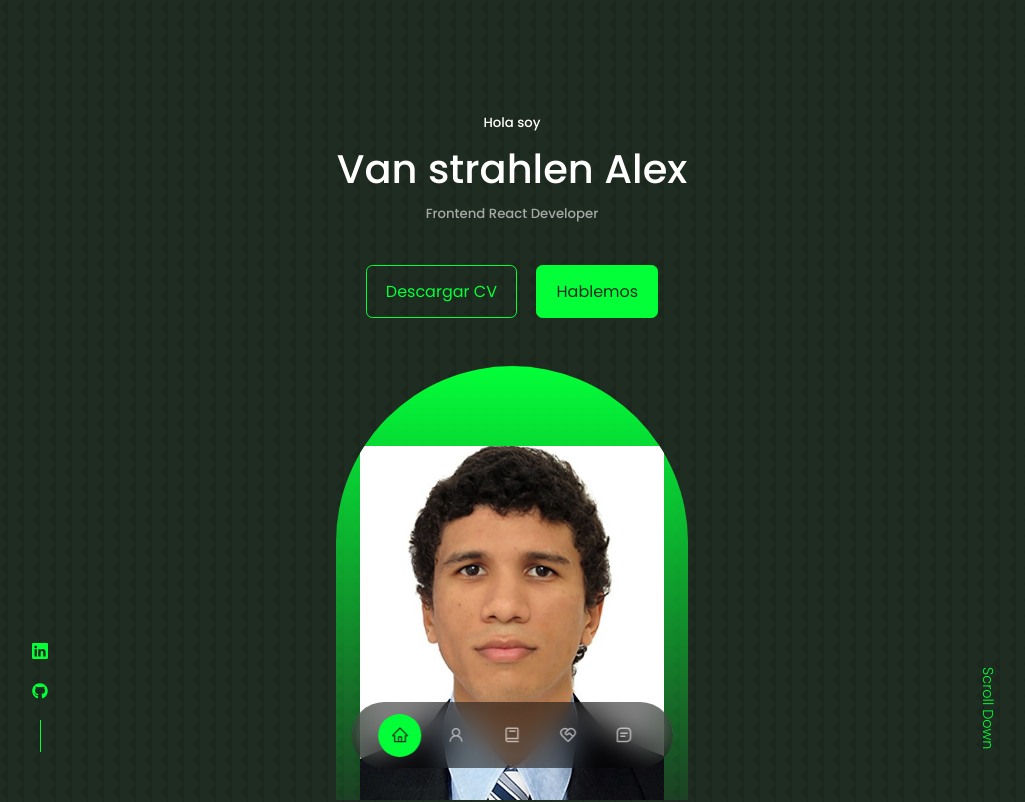
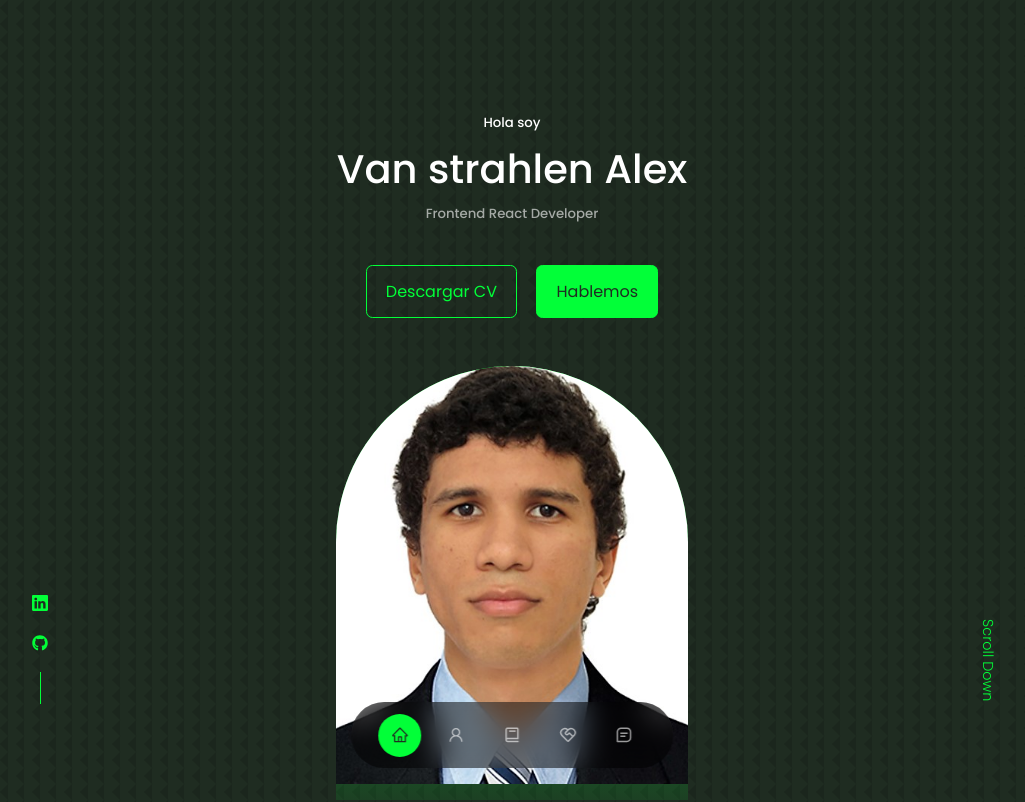
Before and after one commit to VanstrahlenAlex/PortafolioWebReactJS, a React (Create React App) app: page / in a window 1280 px wide. Shown: the top 802 px of the page, without its empty margins (128-1153 px from the left). Built offline with nearby package versions, Linux system fonts and the light colour scheme; a web font is replaced by a local one.

Commit message:
mejora del header

```diff
--- a/src/components/header/Header.css
+++ b/src/components/header/Header.css
@@ -1,6 +1,7 @@
 header {
     height: 100vh;
     padding-top: 7rem;
+    padding-bottom: 3rem;
     overflow: hidden;
 }
 
@@ -52,7 +53,7 @@ header {
     margin-top: 3rem;
     border-radius: 12rem 12rem 0 0;
     overflow: hidden;
-    padding: 5rem 1.5rem 1.5rem 1.5rem;
+    /* padding: 5rem 1.5rem 1.5rem 1.5rem; */
 }
 
 
```
